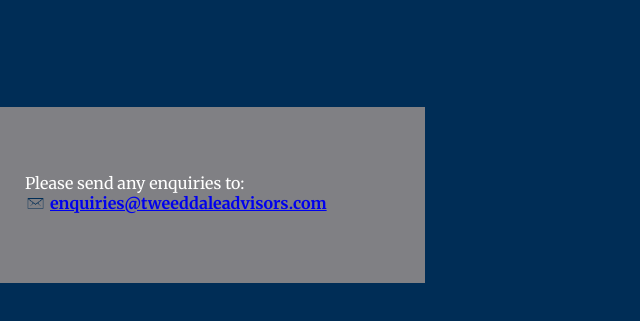
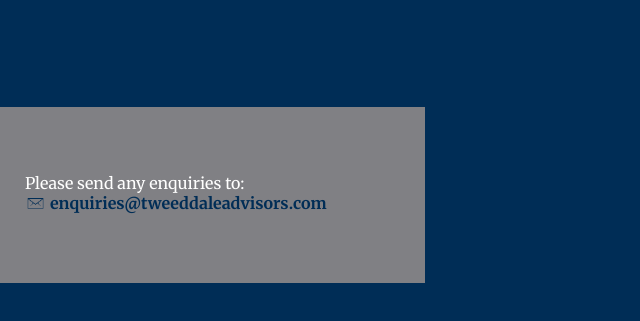
Before and after one commit to Tweeddale/Tweeddale.github.io, a plain HTML site: page index.html in a window 1280 px wide. Shown: the part 155-476 px from the top of the page, without its empty margins (0-640 px from the left). Drawn offline with Linux system fonts and the light colour scheme.

Commit message:
styled link

```diff
--- a/css/tweeddale.css
+++ b/css/tweeddale.css
@@ -18,9 +18,10 @@ p {
   width: 400px;
   margin-bottom: 40px;
 }
-p span {
+p span a {
   color: #002d56;
   font-weight: bold;
+  text-decoration: none;
 }
 .contact {
   position: absolute;
```
